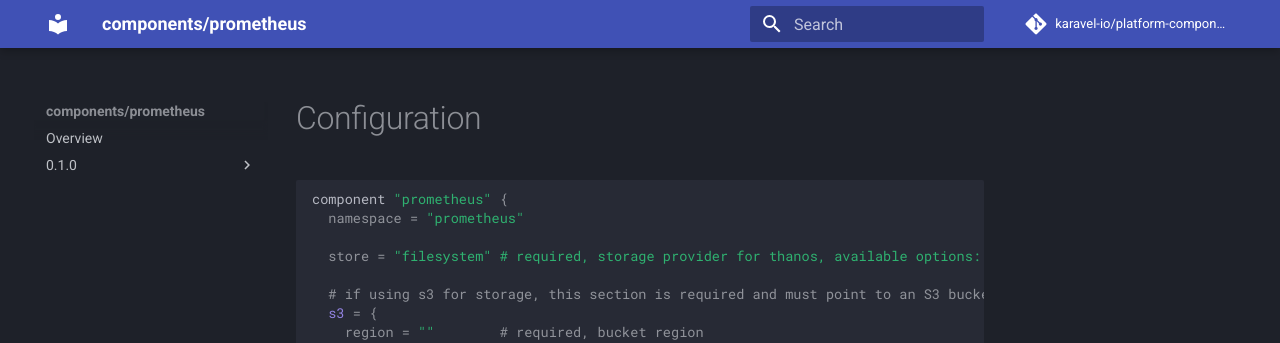
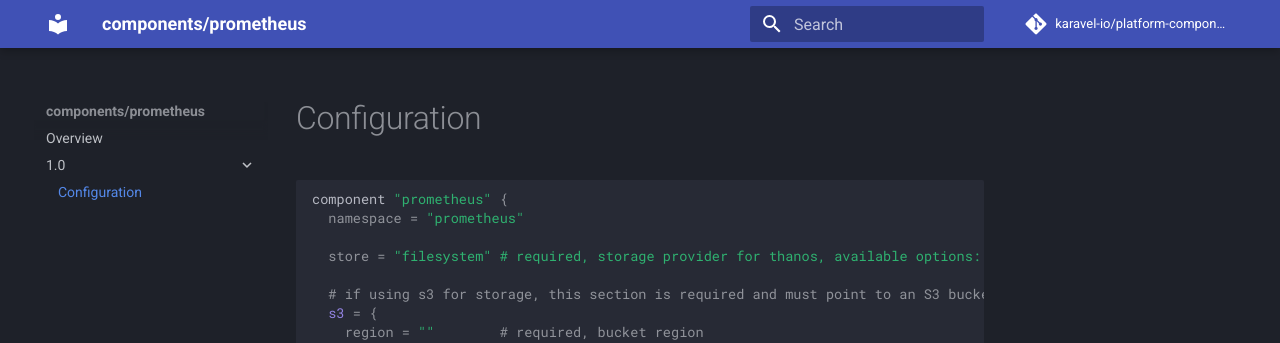
Before and after one commit to karavel-io/platform-component-prometheus, an MkDocs documentation site: the page built from docs/1.0/configuration.md, in a window 1280 px wide. Shown: the top 343 px of the page. Built offline with MkDocs 1.6.1 and Material for MkDocs 9.7.7, drawn with Linux system fonts in a browser that asks for light colours; comment, search, counter and statistics services are not loaded.

Commit message:
Update docs

```diff
--- a/mkdocs.yml
+++ b/mkdocs.yml
@@ -22,5 +22,5 @@ markdown_extensions:
       permalink: true
 nav:
   - Overview: index.md
-  - 0.1.0:
-    - 0.1.0/configuration.md
+  - 1.0:
+    - 1.0/configuration.md
```
Also changed, not shown: docs/1.0/configuration.md (renamed from docs/1.0.0/configuration.md).
